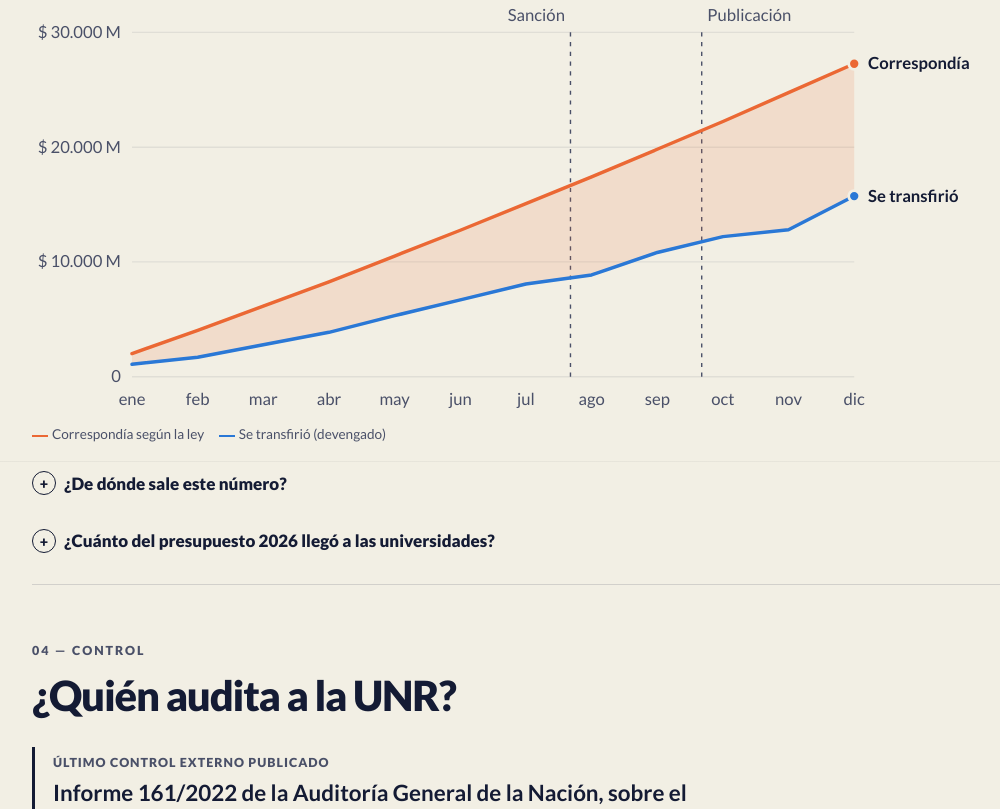
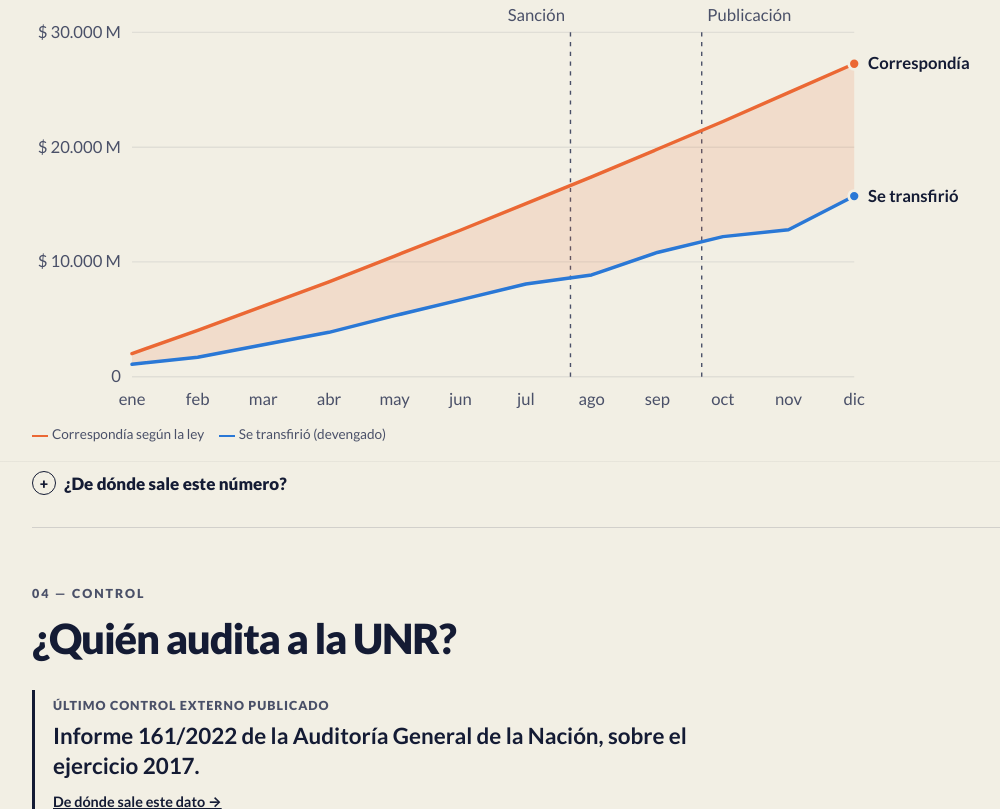
Before and after one commit to francofranzini/unr-transparente, a FastAPI app: page / in a window 1280 px wide. Shown: the part 3539-4348 px from the top of the page, without its empty margins (108-1108 px from the left). Run offline with FastAPI, Linux system fonts and the light colour scheme; some libraries are stand-ins or nearby versions.

Commit message:
Transferencias: la ley desde el Boletín Oficial y fuera el presupuesto
- El artículo cita la Ley 27.795 publicada en el Boletín Oficial (21-oct-2025);
  los arts. 3 y 4 coinciden con la copia anterior.
- Se quita el desplegable del presupuesto 2026: la sección parte de la ley.
- ADR 0020: verificación del texto oficial y de la cita a la Ley 24.629 del
  Dec. 759/2025. Propuestas para ley.yaml y Salario en el archivo de tareas.

Co-Authored-By: Claude Opus 5.5 <noreply@anthropic.com>

```diff
--- a/app/templates/_seccion_transferencias.html
+++ b/app/templates/_seccion_transferencias.html
@@ -137,10 +137,10 @@
       <details class="mas"><summary>¿De dónde salen los datos?</summary>
         <p>Lo transferido, de <a href="https://www.presupuestoabierto.gob.ar/">Presupuesto Abierto</a> (Ministerio de Economía).
            La inflación, del IPC del INDEC. Qué hay que calcular, de los arts. 3 y 4 de la
-           <a href="https://www.consejosalta.org.ar/wp-content/uploads/Ley-27.795-y-Dec-759-2025.pdf">Ley 27.795</a>.</p></details>
-      <details class="mas"><summary>¿Por qué «devengado» y no el presupuesto?</summary>
-        <p>En 2024 y 2025 rigió el presupuesto de 2023 prorrogado: los aumentos no figuran en el crédito de cada
-           universidad, pero sí en lo devengado. Lo que no tiene universidad asignada sumó {{ num(ej, "arts34-sin-asignar") }}.</p></details>
+           <a href="https://www.boletinoficial.gob.ar/detalleAviso/primera/333139/20251021">Ley 27.795, tal como se publicó en el Boletín Oficial</a>.</p></details>
+      <details class="mas"><summary>¿Por qué no usamos el presupuesto?</summary>
+        <p>Partimos de la ley, no del presupuesto: el presupuesto es justamente lo que no la incluye. Medimos lo que
+           efectivamente se transfirió (el «devengado»). Lo transferido sin universidad asignada sumó {{ num(ej, "arts34-sin-asignar") }}.</p></details>
       <details class="mas"><summary>¿Por qué septiembre de 2024?</summary>
         <p>La ley no dice de qué mes es «el monto». Septiembre es el monto que regía después del aumento de mitad de 2024.
            Partiendo del promedio de todo 2024 ({{ num(ej, "arts34-partida-b") }} por mes), correspondían
@@ -173,17 +173,4 @@
     </section>
   </details>
 
-  <details class="mas-info">
-    <summary>¿Cuánto del presupuesto {{ ej.cifra("sistema-ejecucion").periodo }} llegó a las universidades?</summary>
-    <p>Del crédito vigente {{ ej.cifra("sistema-ejecucion").periodo }} ya se transfirió {{ num(ej, "sistema-ejecucion") }};
-       había pasado {{ num(ej, "anio-transcurrido") }} del año.</p>
-    <table class="tabla">
-      <thead><tr><th></th><th>Vigente</th><th>Devengado</th><th>%</th></tr></thead>
-      <tbody>
-        <tr><th>61 universidades</th><td data-r="Vigente">{{ num(ej, "sistema-credito_vigente") }}</td><td data-r="Devengado">{{ num(ej, "sistema-devengado") }}</td><td data-r="%">{{ num(ej, "sistema-ejecucion") }}</td></tr>
-        <tr><th>Sin universidad asignada</th><td data-r="Vigente">{{ num(ej, "no-asignado-credito_vigente") }}</td><td data-r="Devengado">{{ num(ej, "no-asignado-devengado") }}</td><td data-r="%" class="sin-dato">—</td></tr>
-        <tr><th>UNR (caso)</th><td data-r="Vigente">{{ num(ej, "unr-credito_vigente") }}</td><td data-r="Devengado">{{ num(ej, "unr-devengado") }}</td><td data-r="%">{{ num(ej, "unr-ejecucion") }}</td></tr>
-      </tbody>
-    </table>
-  </details>
 </section>
--- a/core/ejes.py
+++ b/core/ejes.py
@@ -69,7 +69,7 @@ def _cociente(clave: str, etiqueta: str, num: Cifra, den: Cifra) -> Cifra:
 
 
 def eje_ejecucion(repo: Repositorio, anio: str = "2026") -> Eje:
-    eje = Eje("ejecucion", "Transferencias", f"¿Cuánto del crédito {anio} llegó a las universidades?")
+    eje = Eje("ejecucion", "Transferencias", "¿Recibieron las universidades lo que les correspondía por ley en 2025?")
 
     def por_universidad(indicador: str) -> list[Dato]:
         return [d for d in repo.buscar(indicador=indicador, periodo=anio, actividad="")
@@ -122,8 +122,7 @@ def eje_ejecucion(repo: Repositorio, anio: str = "2026") -> Eje:
         "Arts. 3 y 4: la cifra principal es la suma de las universidades nacionales; la UNR va como caso de detalle "
         "(ADR 0021).",
     ]
-    eje.pendientes = ["Texto de la Ley 27.795 desde el Boletín Oficial (hoy se cita una copia de un tercero).",
-                      "Los arts. 3 y 4 no fijan una fórmula para 2026: lo transferido en 2026 se muestra sin "
+    eje.pendientes = ["Los arts. 3 y 4 no fijan una fórmula para 2026: lo transferido en 2026 se muestra sin "
                       "un «exigido»."]
     return eje
 
```
Also changed, not shown: docs/adr/0020-arts-3-y-4-monto-de-partida-y-alcance.md (+6 -1 lines), docs/tareas/fran-presupuesto.md (+3 -0 lines).
